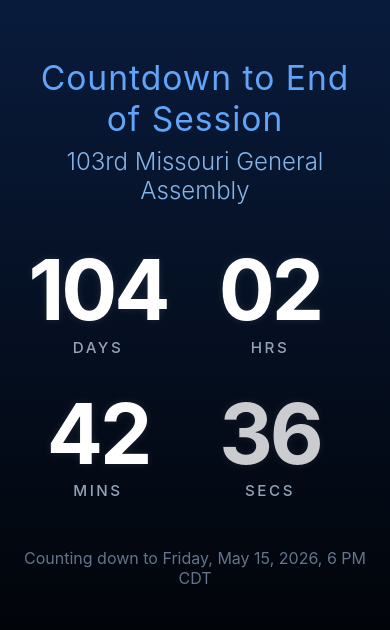
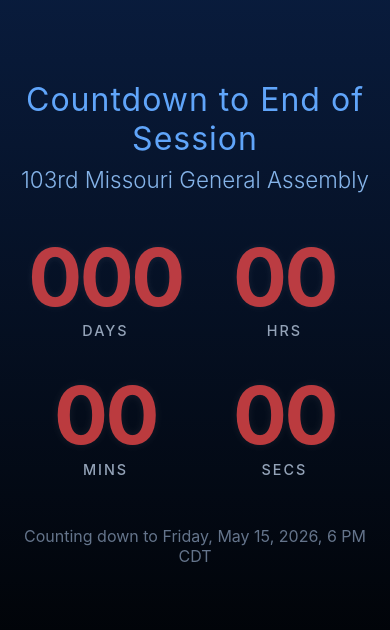
Before and after one commit to bdscheiderer/s2legacy, a plain HTML site: page countdown/index.html in a window 390 px wide. Shown: the part 102-732 px from the top of the page. Drawn offline with Linux system fonts and the light colour scheme.

Commit message:
working countdown

```diff
--- a/countdown/script.js
+++ b/countdown/script.js
@@ -1,17 +1,37 @@
-const targetDate = new Date("2026-05-15T18:00:00-05:00");
+// Phase 1 target
+let targetDate = new Date("2026-01-15T18:00:00-05:00"); // CDT
+
+// Phase 2 target & text
+const nextTargetDate = new Date("2027-01-06T12:00:00-06:00"); // CST
+const nextMainTitle   = "Countdown to Start of Session";
+const nextSubTitle    = "104th General Assembly";
+const nextFooter      = "Counting down to Wednesday, January 6, 2027, 12 PM CST";
 
 let prevValues = { days: null, hours: null, minutes: null, seconds: null };
+let isPhaseTwo = false;
+let finishedTimer = null;
 
 function updateCountdown() {
   const now = new Date();
   const diff = targetDate - now;
 
   if (diff <= 0) {
-    document.getElementById("days").textContent = "000";
-    document.getElementById("hours").textContent = "00";
+    // Lock at zero
+    document.getElementById("days").textContent    = "000";
+    document.getElementById("hours").textContent   = "00";
     document.getElementById("minutes").textContent = "00";
     document.getElementById("seconds").textContent = "00";
-    document.querySelector(".footer").textContent = "Session has ended";
+
+    // Apply red slow flicker to numbers only
+    document.querySelectorAll(".number").forEach(el => {
+      el.classList.add("finished");
+    });
+
+    // If first time hitting zero, start 15-second timer
+    if (!isPhaseTwo && !finishedTimer) {
+      finishedTimer = setTimeout(switchToPhaseTwo, 15000);
+    }
+
     return;
   }
 
@@ -27,7 +47,6 @@
     seconds: String(seconds).padStart(2, "0")
   };
 
-  // Update only changed values + trigger flicker
   Object.keys(updates).forEach(key => {
     const el = document.getElementById(key);
     if (updates[key] !== prevValues[key]) {
@@ -41,5 +60,24 @@
   prevValues = updates;
 }
 
+function switchToPhaseTwo() {
+  // Remove red flicker
+  document.querySelectorAll(".number").forEach(el => {
+    el.classList.remove("finished");
+  });
+
+  // Switch to next phase
+  isPhaseTwo = true;
+  targetDate = nextTargetDate;
+
+  // Update text
+  document.querySelector(".main-title").textContent = nextMainTitle;
+  document.querySelector(".sub-title").textContent  = nextSubTitle;
+  document.querySelector(".footer").textContent     = nextFooter;
+
+  // Restart countdown immediately
+  updateCountdown();
+}
+
 setInterval(updateCountdown, 1000);
 updateCountdown(); // initial run
--- a/countdown/styles.css
+++ b/countdown/styles.css
@@ -1,7 +1,12 @@
-body {
+html, body {
   margin: 0;
   padding: 0;
-  height: 100vh;
+  width: 100%;
+  height: 100%;
+  overflow-x: hidden;
+}
+
+body {
   display: flex;
   justify-content: center;
   align-items: center;
@@ -9,12 +14,14 @@
   color: white;
   font-family: 'Inter', system-ui, -apple-system, BlinkMacSystemFont, 'Segoe UI', Roboto, sans-serif;
   text-align: center;
-  overflow: hidden;
 }
 
 .container {
-  max-width: 1200px;          /* increased a bit for wider desktops */
-  padding: 1.5rem;
+  max-width: 1200px;
+  width: 100%;
+  margin: 0 auto;
+  padding: 1.5rem 1rem;
+  box-sizing: border-box;
 }
 
 h1 {
@@ -41,24 +48,30 @@
 .countdown {
   display: flex;
   justify-content: center;
-  gap: 3rem;                 /* reduced from 3.5rem → better fit */
+  align-items: flex-end;
+  gap: 2.5rem;
   flex-wrap: wrap;
+  width: 100%;
+  max-width: 100%;
+  padding: 0 1rem;
+  box-sizing: border-box;
+  overflow-x: hidden;
 }
 
 .time-unit {
   display: flex;
   flex-direction: column;
   align-items: center;
-  min-width: 110px;          /* reduced → helps prevent early wrap */
-  flex: 1 1 110px;           /* allows even shrinking/growing */
-  max-width: 220px;          /* caps growth on ultra-wide */
+  min-width: 100px;
+  flex: 1 1 auto;
+  max-width: 180px;
 }
 
 .number {
-  font-size: 7.5rem;         /* ↓ reduced from 8.5rem → fits 4 across on 1440–1920px screens */
+  font-size: 7rem;
   font-weight: 700;
   line-height: 0.9;
-  letter-spacing: -3px;      /* slightly less aggressive spacing */
+  letter-spacing: -2px;
   white-space: nowrap;
   color: white;
   animation: subtle-breathe 4s ease-in-out infinite;
@@ -94,59 +107,54 @@
   margin-top: 3rem;
 }
 
-/* ────────────────────────────────────────────────
-   Small screens: 2×2 grid
-   ──────────────────────────────────────────────── */
+/* Small screens: 2×2 grid with better centering */
 @media (max-width: 639px) {
   .countdown {
-    gap: 2.5rem 1.5rem;
-    max-width: 320px;
+    gap: 2.5rem 2rem;
+    justify-content: center;
+    padding: 0 1rem;
+    max-width: none;
+    width: 100%;
   }
 
   .time-unit {
-    min-width: 120px;
-    max-width: none;
+    min-width: 110px;
+    max-width: 160px;
+    flex: 1 1 45%;
   }
 
   .number {
-    font-size: 5.2rem;
-    letter-spacing: -3px;
+    font-size: 5rem;
+    letter-spacing: -2.5px;
   }
 
   .label {
-    font-size: 0.95rem;
-    letter-spacing: 2.5px;
+    font-size: 0.9rem;
+    letter-spacing: 2px;
   }
 
-  .main-title { font-size: 2.1rem; }
-  .sub-title  { font-size: 1.5rem; }
+  .main-title { font-size: 2rem; }
+  .sub-title  { font-size: 1.4rem; }
 }
 
-/* ────────────────────────────────────────────────
-   Medium-large screens: force 1 row, scale up a bit
-   ──────────────────────────────────────────────── */
-@media (min-width: 640px) and (max-width: 1399px) {
+/* Desktop: force single row, tighter gap */
+@media (min-width: 640px) {
   .countdown {
-    flex-wrap: nowrap;       /* prevent wrapping */
-    gap: 2.5rem;             /* tighter for medium desktops */
+    flex-wrap: nowrap;
+    gap: 2rem;
   }
-
   .time-unit {
-    flex: 1;                 /* equal width */
-    min-width: 0;            /* allow shrinking if needed */
-  }
-
-  .number {
-    font-size: 7rem;         /* slightly smaller than base for safety */
+    min-width: 0;
   }
 }
 
-/* Ultra-wide / very large desktops: bigger numbers */
-@media (min-width: 1400px) {
-  .number {
-    font-size: 9rem;
-  }
-  .countdown {
-    gap: 4rem;
-  }
+/* Red flicker state for finished countdown */
+.number.finished {
+  color: #ff4d4d;           /* bright red */
+  animation: slow-red-flicker 3s infinite ease-in-out;
 }
+
+@keyframes slow-red-flicker {
+  0%, 100% { opacity: 1; }
+  50%      { opacity: 0.65; }   /* gentle dimming pulse, not too aggressive */
+}
```
Also changed, not shown: countdown/index.html (+1 -1 lines), 1 other file.
